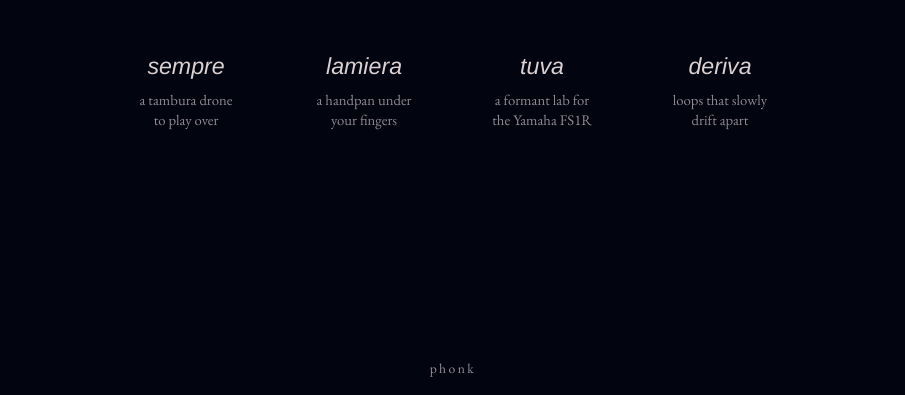
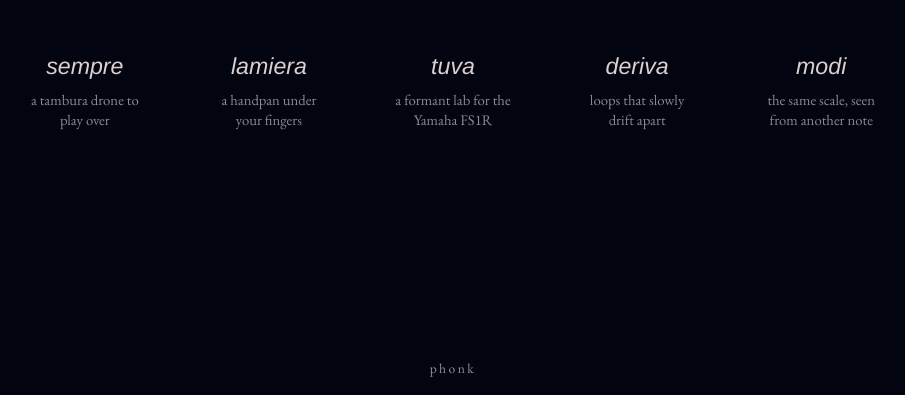
Before and after one commit to phonk/phonk.github.io, a plain HTML site: page index.html in a window 1280 px wide. Shown: the part 405-800 px from the top of the page, without its empty margins (187-1092 px from the left). Drawn offline with nearby package versions, Linux system fonts and the light colour scheme.

Commit message:
Add modi to the things that are
Co-Authored-By: Claude Opus 5.5 <noreply@anthropic.com>
Claude-Session: https://claude.ai/code/session_01PvgmHtVruuE77L47rrJvzh

```diff
--- a/index.html
+++ b/index.html
@@ -64,8 +64,9 @@
   .cose-vere {
     list-style: none;
     display: flex;
+    flex-wrap: wrap;
     justify-content: center;
-    gap: clamp(2rem, 6vw, 4.5rem);
+    gap: 1.6rem clamp(2rem, 5vw, 4rem);
     margin-top: clamp(2.6rem, 7vh, 4.5rem);
     pointer-events: auto;
     opacity: 0;
@@ -99,7 +100,7 @@
     font-size: 0.92rem;
     line-height: 1.35;
     color: var(--faint);
-    max-width: 15ch;
+    max-width: 17ch;
     margin-inline: auto;
     transition: color .6s;
   }
@@ -162,6 +163,7 @@
       <li><a href="/lamiera/"><span class="n">lamiera</span><span class="d">a handpan under your fingers</span></a></li>
       <li><a href="/tuva/"><span class="n">tuva</span><span class="d">a formant lab for the Yamaha FS1R</span></a></li>
       <li><a href="/deriva/"><span class="n">deriva</span><span class="d">loops that slowly drift apart</span></a></li>
+      <li><a href="/modi/"><span class="n">modi</span><span class="d">the same scale, seen from another note</span></a></li>
     </ul>
   </div>
 </main>
```
Also changed, not shown: 1 other file.
